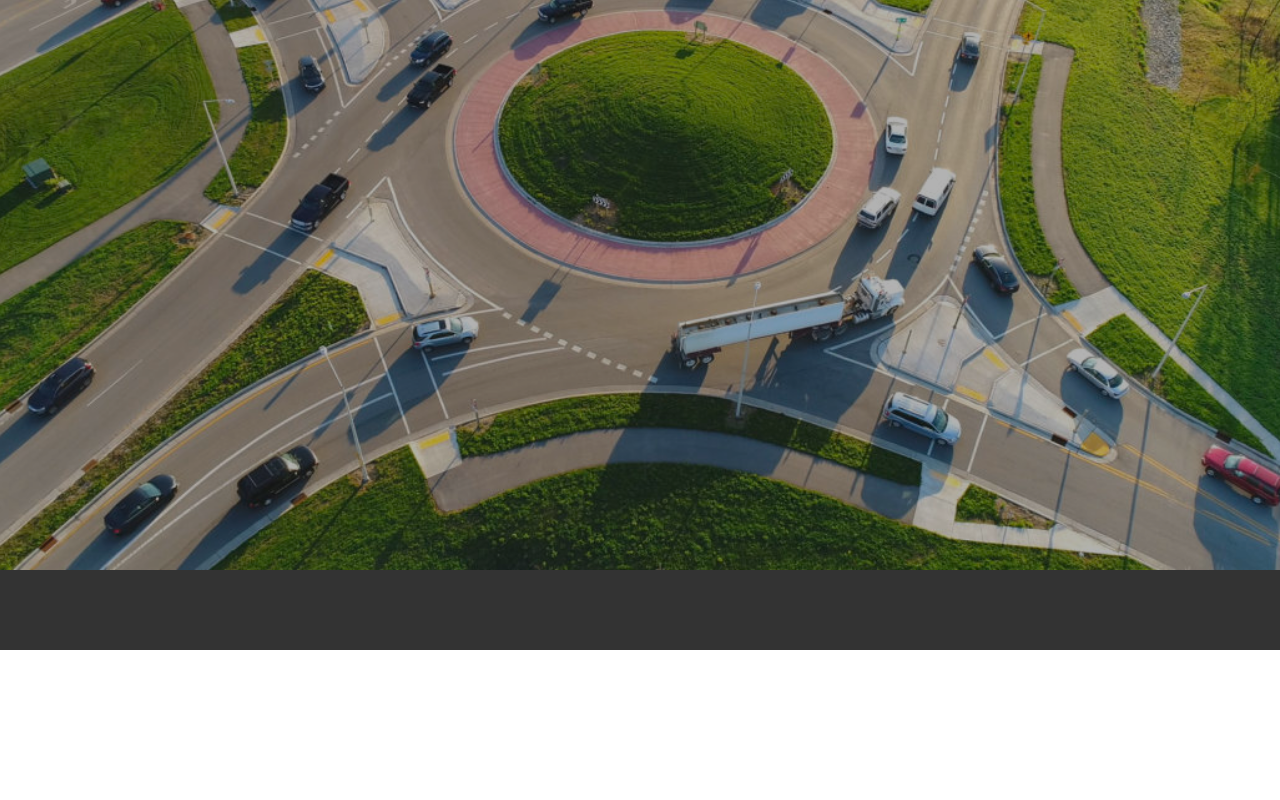
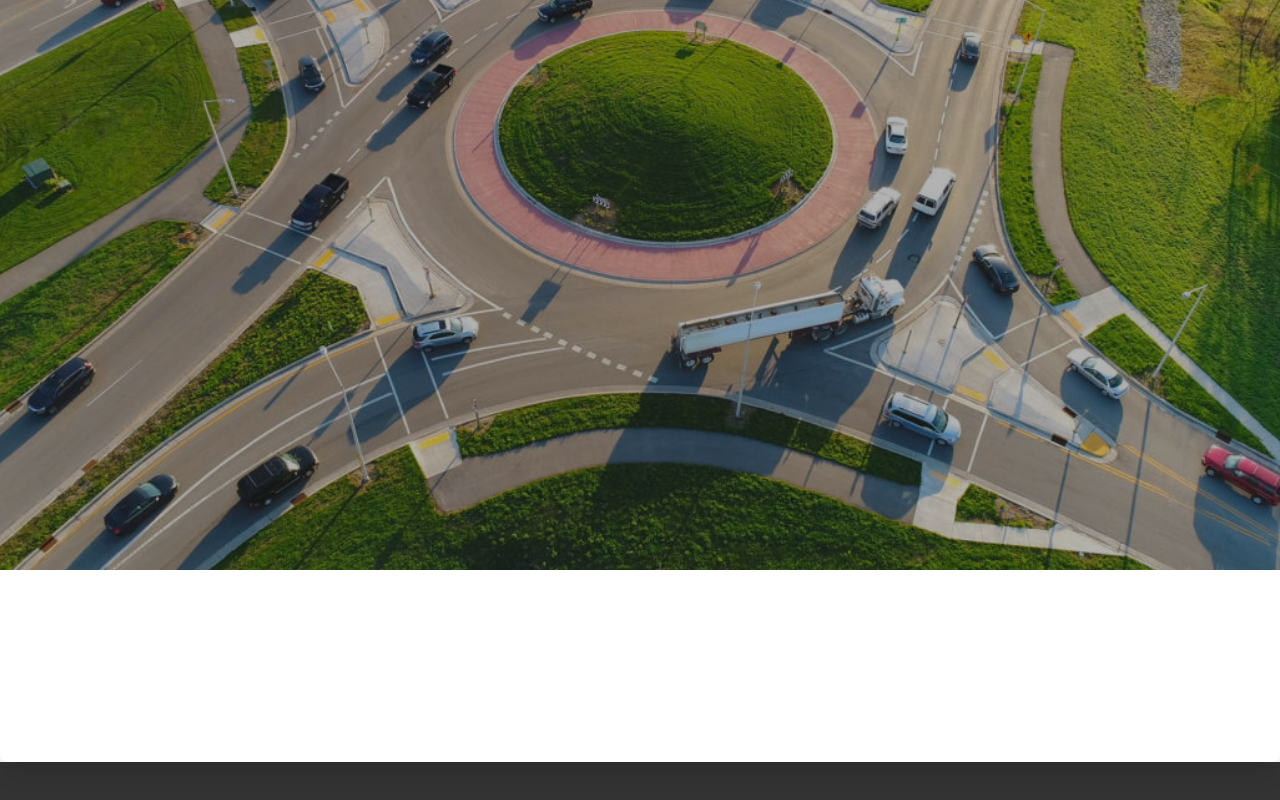
Before and after one commit to 1997808/ptit-traffic-violation-frontend, a React (Create React App) app: page / in a window 1280 px wide. Shown: the part 230-1030 px from the top of the page. Before the commit the page ends 880 px from the top, so only its background shows below. Built offline with nearby package versions, Linux system fonts and the light colour scheme.

Commit message:
search prototype

```diff
--- /dev/null
+++ b/src/components/Heading/Heading.js
@@ -0,0 +1,10 @@
+import React from "react";
+
+export const Heading = ({ title, subtitle }) => {
+  return (
+    <>
+      <p className="text-3xl">{title}</p>
+      <p>{subtitle}</p>
+    </>
+  );
+};
--- a/src/components/QuickSearch/QuickSearch.js
+++ b/src/components/QuickSearch/QuickSearch.js
@@ -3,7 +3,9 @@ import React from "react";
 export const QuickSearch = ({ title }) => {
   return (
     <>
-      <h1>{title}</h1>
+      <div className="container mx-auto p-12 shadow-xl rounded-lg">
+        <div className="w-full h-24"></div>
+      </div>
     </>
   );
 };
--- a/src/features/pages/client/index.js
+++ b/src/features/pages/client/index.js
@@ -1,12 +1,14 @@
 import React from "react";
 import logo from "../../../assets/logo.png";
 import { Slider } from "../../../components/Slider/Slider";
+import { QuickSearch } from "../../../components/QuickSearch/QuickSearch";
 
 export const Home = () => {
   return (
-    // <div className="">
-    //   <p>404</p>
-    <Slider />
-    // </div>
+    <div className="">
+      {/* <p>404</p> */}
+      <Slider />
+      <QuickSearch />
+    </div>
   );
 };
```
